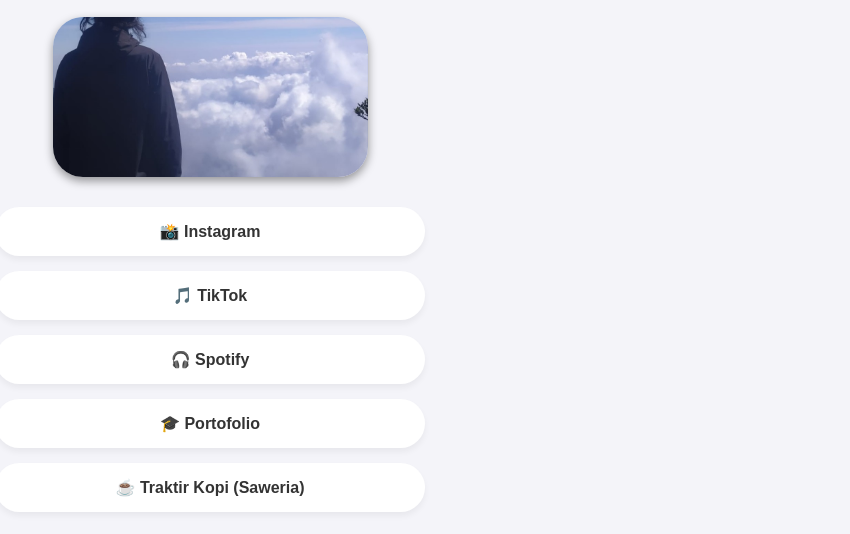
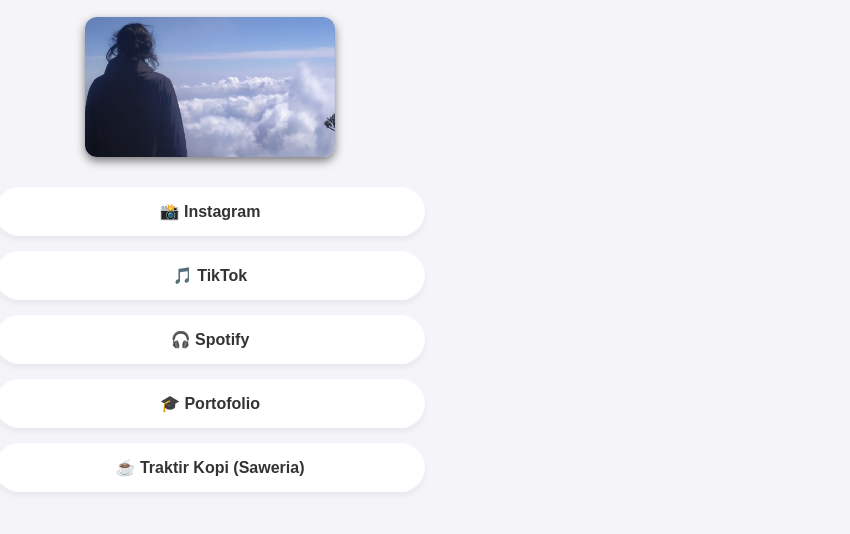
Before and after one commit to rizkyputraaprtm-ctrl/rizkyputrapratama, a plain HTML site: page index.html in a window 1280 px wide. Shown: the part 280-814 px from the top of the page, without its empty margins (430-1280 px from the left). Drawn offline with Linux system fonts and the light colour scheme.

Commit message:
Update style.css

```diff
--- a/style.css
+++ b/style.css
@@ -92,13 +92,12 @@ body.dark-mode .tombol-link:hover {
 }
 
 .foto-persegi-panjang {
-    width: 90%;                /* Mengikuti persentase lebar tombol */
-    max-width: 400px;          /* Menyamakan persis dengan lebar maksimal tombol link/Instagram kamu */
-    height: 160px;
-    object-fit: cover;
-    object-position: bottom;
-    border-radius: 30px;       /* Radius lengkungan sudut disamakan jadi 30px agar mirip tombol pill */
+    width: 100%;
+    max-width: 250px; /* Batasi lebar maksimalnya agar tidak terlalu melebar */
+    height: 140px;    /* Ubah tinggi foto jadi lebih kecil (bisa diatur sesuai selera) */
+    object-fit: cover; /* Agar foto tetap rapi dan tidak gepeng */
+    border-radius: 12px; /* Membuat sudutnya melengkung halus */
     display: block;
-    margin: 15px auto 0 auto;
-    box-shadow: 0 4px 10px rgba(0, 0, 0, 0.4);
+    margin: 0 auto;    /* Posisi otomatis di tengah */
+    box-shadow: 0 4px 10px rgba(0, 0, 0, 0.5);
 }
```
